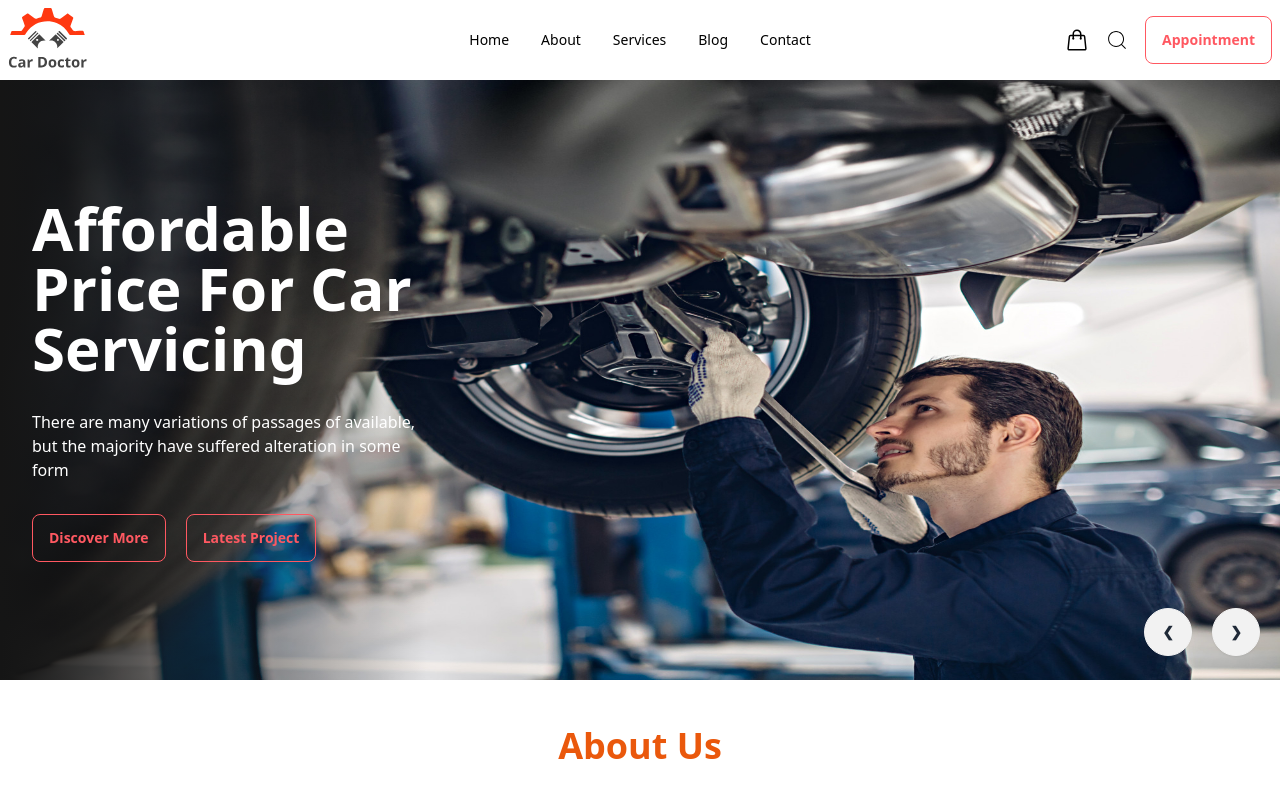
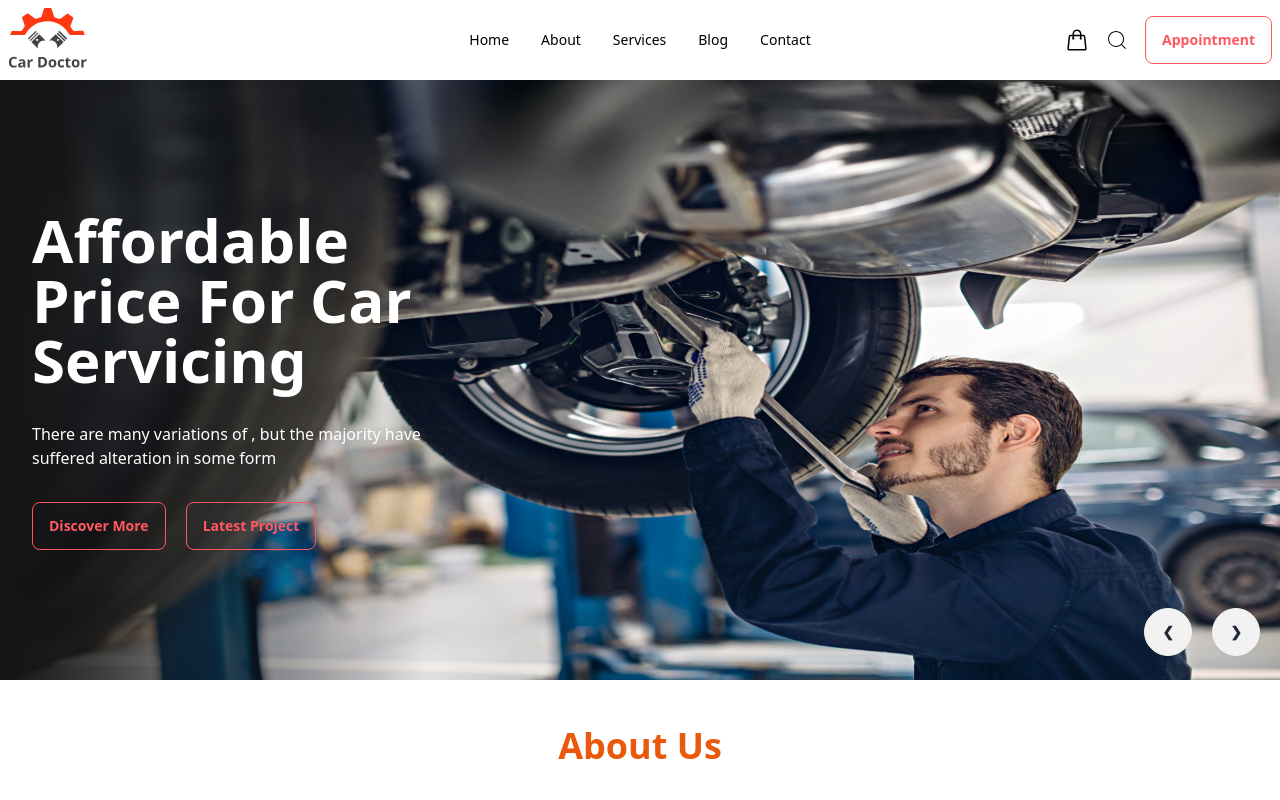
Before and after one commit to Rezuan-Alam-Rean/CarWorkshopServices, a React (Vite) app: page / in a window 1280 px wide. Shown: the top 800 px of the page. Built offline with nearby package versions, Linux system fonts and the light colour scheme.

Commit message:
setfooter

```diff
--- a/src/Pages/Home/Banner/Banner.jsx
+++ b/src/Pages/Home/Banner/Banner.jsx
@@ -13,7 +13,7 @@ const Banner = () => {
 
           <div className="space-y-8 ml-8 ">
             <h2 className="font-bold  text-4xl md:text-6xl">Affordable Price For Car Servicing</h2>
-            <p>There are many variations of passages of  available, but the majority have suffered alteration in some form</p>
+            <p>There are many variations of , but the majority have suffered alteration in some form</p>
             <div>
               <button className="btn mr-5 btn-outline btn-error">Discover More</button>
               <button className="btn btn-outline btn-error">Latest Project</button>
```
